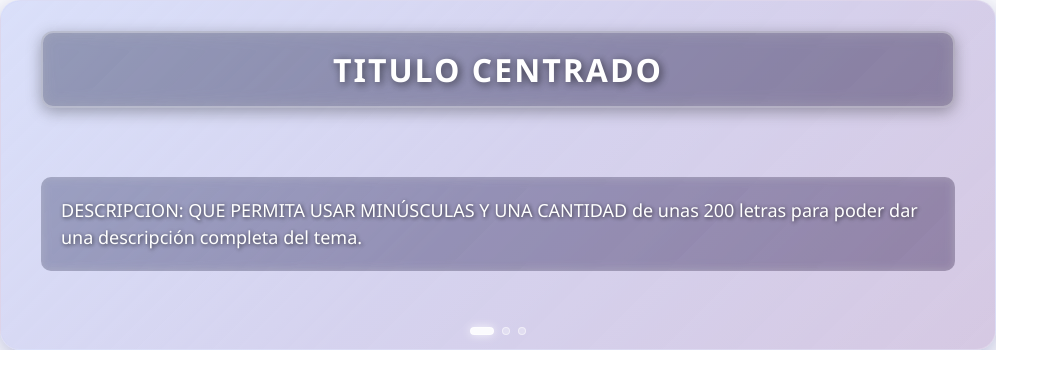
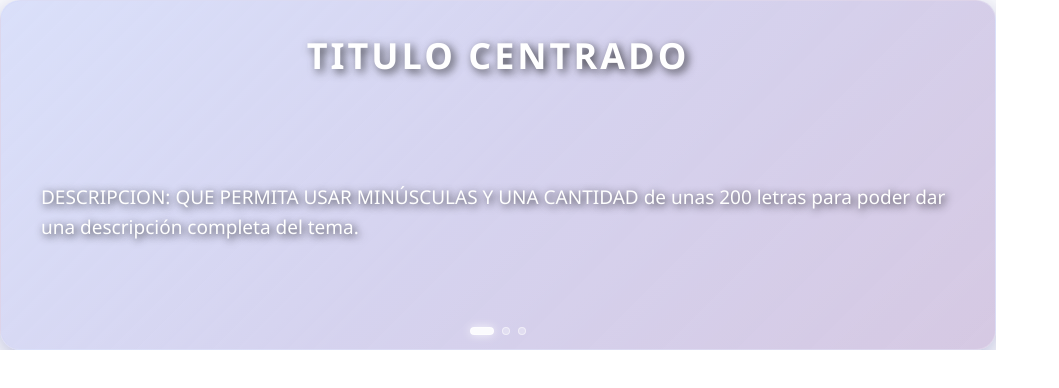
Before and after one commit to BadgeFans/carrusel-obs, a plain HTML site: page banner.html in a window 1280 px wide. Shown: the whole page, without its empty margins (0-1059 px from the left). Drawn offline with Linux system fonts and the light colour scheme; no server answers.

Commit message:
Update banner.html

```diff
--- a/banner.html
+++ b/banner.html
@@ -46,7 +46,7 @@
             opacity: 0;
             transform: translateY(100%);
 
-            /* Efecto Glassmorphism */
+            /* Efecto Glassmorphism solo en el fondo general */
             background: rgba(255, 255, 255, 0.08);
             backdrop-filter: blur(12px);
             -webkit-backdrop-filter: blur(12px);
@@ -54,7 +54,6 @@
             box-shadow: 0 8px 32px 0 rgba(31, 38, 135, 0.37);
         }
 
-        /* Gradientes semi-transparentes por slide */
         .carousel-item:nth-child(1) {
             background: linear-gradient(135deg, rgba(102, 126, 234, 0.3), rgba(118, 75, 162, 0.3));
         }
@@ -71,7 +70,6 @@
             background: linear-gradient(135deg, rgba(250, 112, 154, 0.3), rgba(254, 225, 64, 0.3));
         }
 
-        /* Brillo interno del cristal */
         .carousel-item::before {
             content: '';
             position: absolute;
@@ -109,27 +107,20 @@
             z-index: 0;
         }
 
-        /* Contenedor del título con efecto cristal */
+        /* Título sin caja/marco */
         .title-box {
             width: 100%;
-            background: rgba(0, 0, 0, 0.25);
-            backdrop-filter: blur(8px);
-            -webkit-backdrop-filter: blur(8px);
-            border: 2px solid rgba(255, 255, 255, 0.3);
-            border-radius: 12px;
-            padding: 15px 20px;
-            margin-bottom: 20px;
+            margin-bottom: 25px;
             text-align: center;
-            box-shadow: 0 4px 15px rgba(0, 0, 0, 0.3);
         }
 
         .title {
-            font-size: 32px;
+            font-size: 36px;
             font-weight: bold;
             color: #ffffff;
             text-transform: uppercase;
-            letter-spacing: 2px;
-            text-shadow: 2px 2px 8px rgba(0, 0, 0, 0.6);
+            letter-spacing: 3px;
+            text-shadow: 3px 3px 10px rgba(0, 0, 0, 0.8);
             margin: 0;
         }
 
@@ -138,27 +129,23 @@
             flex: 1;
             width: 100%;
             display: flex;
-            gap: 20px;
+            gap: 25px;
             align-items: center;
             position: relative;
             z-index: 1;
         }
 
-        /* Descripción */
+        /* Descripción sin caja/marco */
         .description {
             flex: 1;
-            font-size: 18px;
-            line-height: 1.5;
+            font-size: 19px;
+            line-height: 1.6;
             color: #ffffff;
             text-align: left;
-            text-shadow: 1px 1px 4px rgba(0, 0, 0, 0.7);
-            background: rgba(0, 0, 0, 0.2);
-            padding: 20px;
-            border-radius: 10px;
-            backdrop-filter: blur(5px);
+            text-shadow: 2px 2px 8px rgba(0, 0, 0, 0.9);
         }
 
-        /* Contenedor de imágenes */
+        /* Imágenes sin marcos */
         .images-container {
             display: flex;
             gap: 15px;
@@ -166,15 +153,13 @@
         }
 
         .content-image {
-            max-height: 150px;
-            max-width: 200px;
-            border-radius: 10px;
-            box-shadow: 0 4px 15px rgba(0, 0, 0, 0.5);
-            border: 2px solid rgba(255, 255, 255, 0.4);
-            backdrop-filter: blur(5px);
+            max-height: 160px;
+            max-width: 210px;
+            border-radius: 12px;
+            box-shadow: 0 6px 20px rgba(0, 0, 0, 0.6);
         }
 
-        /* Indicadores con efecto cristal */
+        /* Indicadores */
         .indicators {
             position: absolute;
             bottom: 15px;
```
